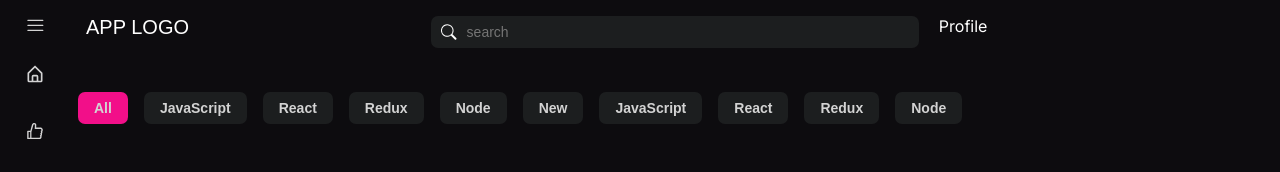
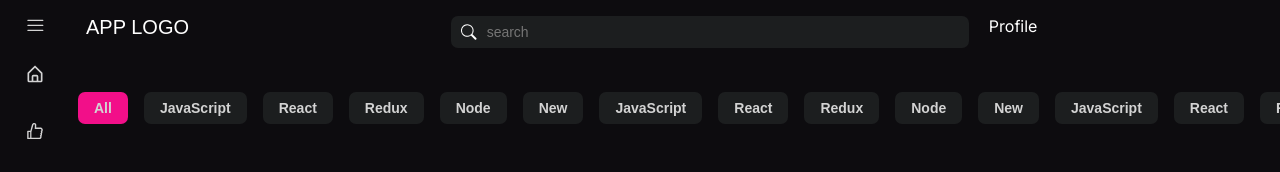
Before and after one commit to SandhyaR1007/video-lib, a React (Vite) app: page / in a window 1280 px wide. Shown: the top 172 px of the page. Built offline with nearby package versions, Linux system fonts and the light colour scheme; grey boxes are pictures that could not be loaded; a web font is replaced by a local one.

Commit message:
add: scroll, next and previous options to categories

```diff
--- a/src/components/layout/Categories.tsx
+++ b/src/components/layout/Categories.tsx
@@ -1,7 +1,50 @@
+import { useRef, useState, useEffect } from "react";
+import { AiOutlineRight, AiOutlineLeft } from "react-icons/ai";
+
 const Categories = () => {
+  const ref = useRef<HTMLUListElement>(null);
+  const [showPreviousIcon, setShowPreviousIcon] = useState<boolean>(false);
+  const [showNextIcon, setShowNextIcon] = useState<boolean>(true);
+  useEffect(() => {
+    const container = ref.current;
+    container?.addEventListener("scroll", handleShowIcons);
+    return () => {
+      container?.removeEventListener("scroll", handleShowIcons);
+    };
+  }, []);
+  const handleShowIcons = () => {
+    const container = ref.current;
+    const scrollPosition = container?.scrollLeft;
+    console.log(
+      scrollPosition,
+      container?.clientLeft,
+      container?.clientWidth,
+      container?.scrollWidth
+    );
+    console.log(
+      container && container?.scrollWidth - container?.clientWidth,
+      scrollPosition
+    );
+    setShowPreviousIcon(scrollPosition ? scrollPosition > 0 : false);
+    setShowNextIcon(
+      scrollPosition
+        ? scrollPosition <= container.scrollWidth - container.clientWidth
+        : false
+    );
+  };
+
+  const scroll = (scrollOffset: number) => {
+    if (ref && ref.current) ref.current.scrollLeft += scrollOffset;
+  };
   return (
-    <div>
-      <ul className="categories">
+    <div className="categories">
+      {showPreviousIcon && (
+        <AiOutlineLeft
+          className="categories__arrow"
+          onClick={() => scroll(-100)}
+        />
+      )}
+      <ul className="categories__items" ref={ref}>
         <li>All</li>
         <li>JavaScript</li>
         <li>React</li>
@@ -12,7 +55,29 @@ const Categories = () => {
         <li>React</li>
         <li>Redux</li>
         <li>Node</li>
+        <li>New</li>
+        <li>JavaScript</li>
+        <li>React</li>
+        <li>Redux</li>
+        <li>Node</li>
+        <li>New</li>
+        <li>JavaScript</li>
+        <li>React</li>
+        <li>Redux</li>
+        <li>Node</li>
+        <li>new items here</li>
+        <li>New</li>
+        <li>JavaScript</li>
+        <li>React</li>
+        <li>Redux</li>
+        <li>Node</li>
       </ul>
+      {showNextIcon && (
+        <AiOutlineRight
+          className="categories__arrow"
+          onClick={() => scroll(20)}
+        />
+      )}
     </div>
   );
 };
--- a/src/components/layout/Layout.tsx
+++ b/src/components/layout/Layout.tsx
@@ -13,10 +13,11 @@ export const Layout = () => {
       <Actionbar />
       <Categories />
       <div className="layout__content">
-        <Routes>
+        <Home />
+        {/* <Routes>
           <Route path="/" element={<Home />} />
           <Route path="/liked" element={<Liked />} />
-        </Routes>
+        </Routes> */}
       </div>
     </div>
   );
--- a/src/index.css
+++ b/src/index.css
@@ -18,11 +18,15 @@
   --font-md: 1rem;
   --font-lg: 1.25rem;
   --font-xl: 1.5rem;
+  --font-xxl: 2rem;
 
   --border-radius-sm: 3px;
   --border-radius-md: 7px;
   --border-radius-lg: 15px;
   --border-radius-full: 50%;
+}
+html {
+  overflow-x: hidden;
 }
 * {
   box-sizing: border-box;
--- a/src/styles/layout.styles.css
+++ b/src/styles/layout.styles.css
@@ -68,14 +68,18 @@
   grid-area: categories;
   grid-row: span 1;
   display: flex;
-  max-width: 100vw;
-  /* flex-wrap: wrap; */
+  max-width: 1400px;
   align-items: center;
-  /* border: 1px solid white; */
+}
+.categories__items {
+  display: flex;
   overflow-x: scroll;
+  scroll-behavior: smooth;
 }
-
-.categories li {
+.categories__items::-webkit-scrollbar {
+  display: none;
+}
+.categories__items li {
   padding: 0.5rem 1rem;
   font-size: var(--font-sm);
   font-weight: bold;
@@ -83,16 +87,22 @@
   background-color: var(--transparent-black);
   margin: 0.5rem;
   border-radius: var(--border-radius-md);
+  white-space: nowrap;
 }
-.categories li:first-child {
+.categories__items li:first-child {
   background-color: var(--hot-pink);
 }
-.categories::-webkit-scrollbar {
-  width: 0;
-  height: 0;
+.categories__arrow {
+  font-size: var(--font-xxl);
+  font-weight: bold;
+  filter: drop-shadow(0px 0px 20px rgb(0, 0, 0));
+  cursor: pointer;
+  margin: 0 0.5rem;
 }
 .layout__content {
   grid-area: content;
+  max-width: 95vw;
+  overflow-x: hidden;
 }
 
 @media screen and (max-width: 500px) {
```
